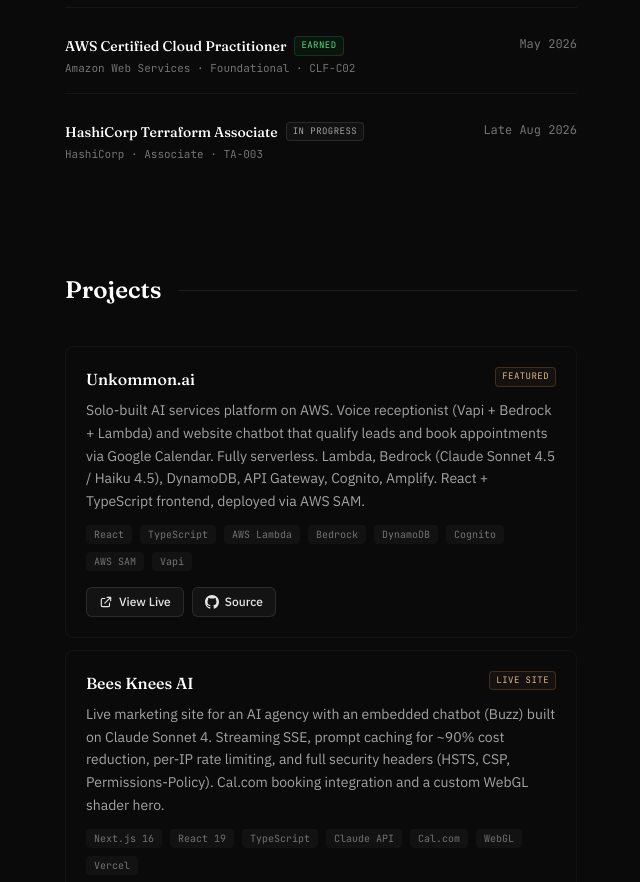
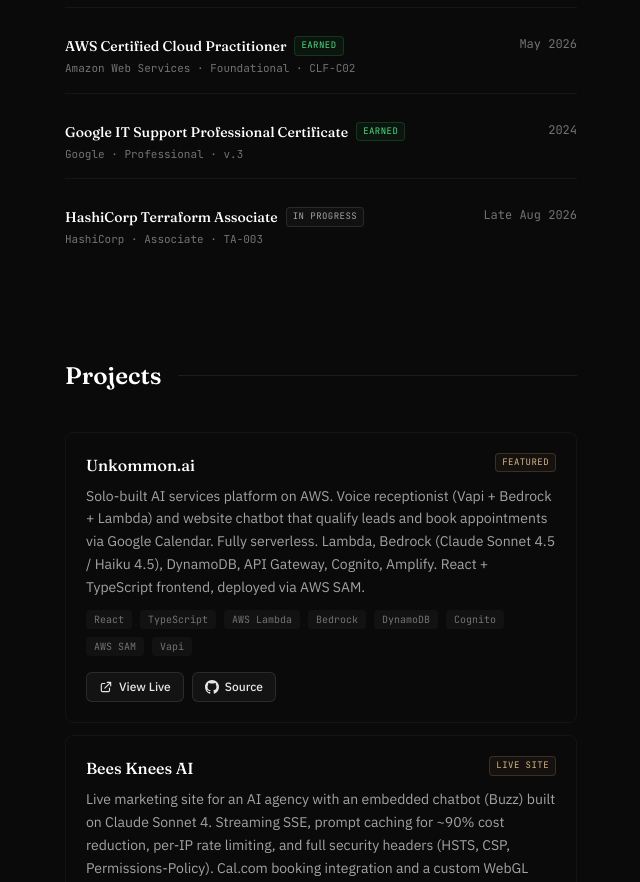
Before and after one commit to medysaly/mehdi-portfolio, a Next.js app: page / in a window 1280 px wide. Shown: the part 1720-2602 px from the top of the page, without its empty margins (607-1247 px from the left). Built offline with nearby package versions, Linux system fonts and the light colour scheme.

Commit message:
Add Google IT Support Professional Certificate (v.3) to earned certifications

```diff
--- a/src/components/Certifications.tsx
+++ b/src/components/Certifications.tsx
@@ -27,6 +27,14 @@
     level: "Foundational",
     date: "May 2026",
     code: "CLF-C02",
+    status: "earned",
+  },
+  {
+    name: "Google IT Support Professional Certificate",
+    issuer: "Google",
+    level: "Professional",
+    date: "2024",
+    code: "v.3",
     status: "earned",
   },
   {
```
